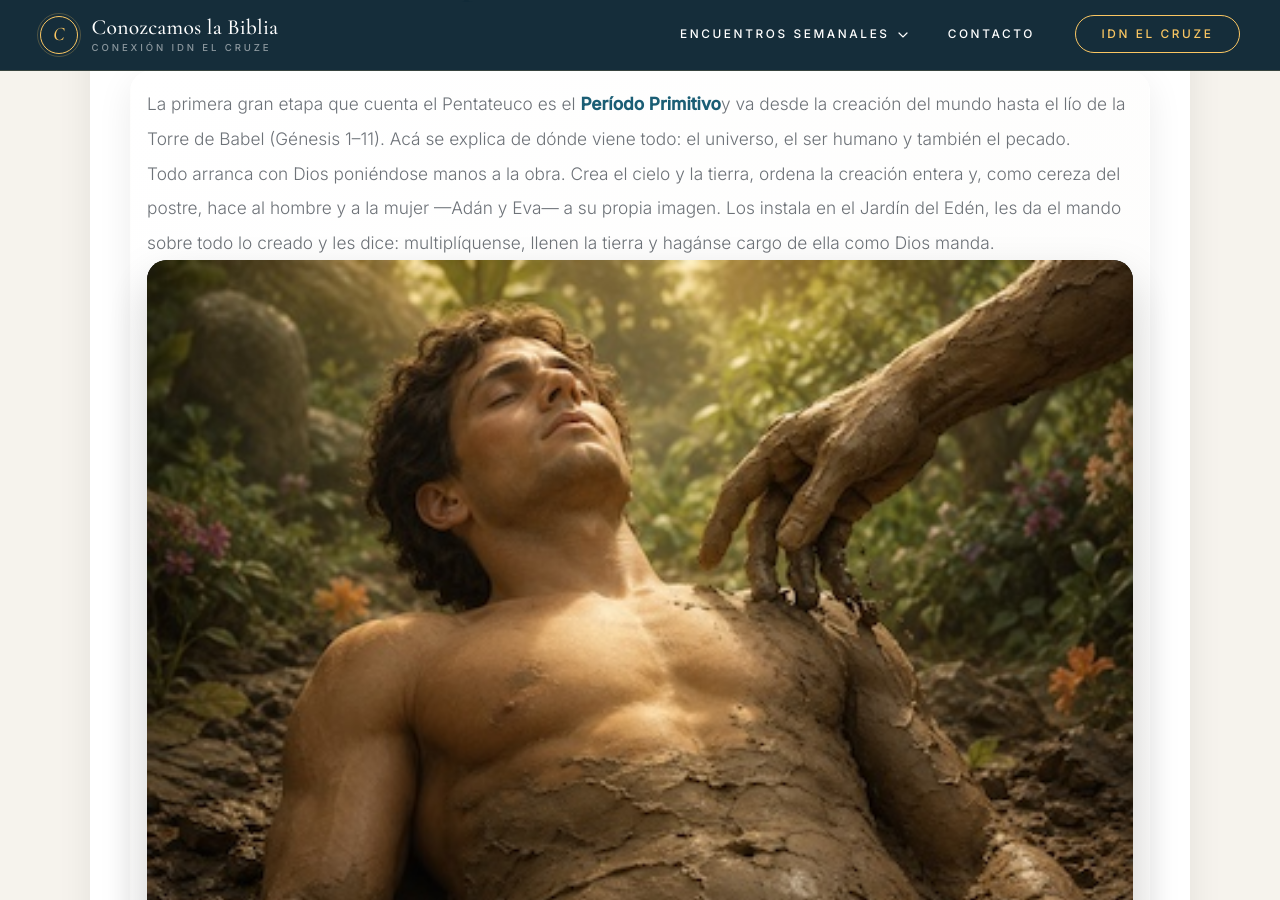
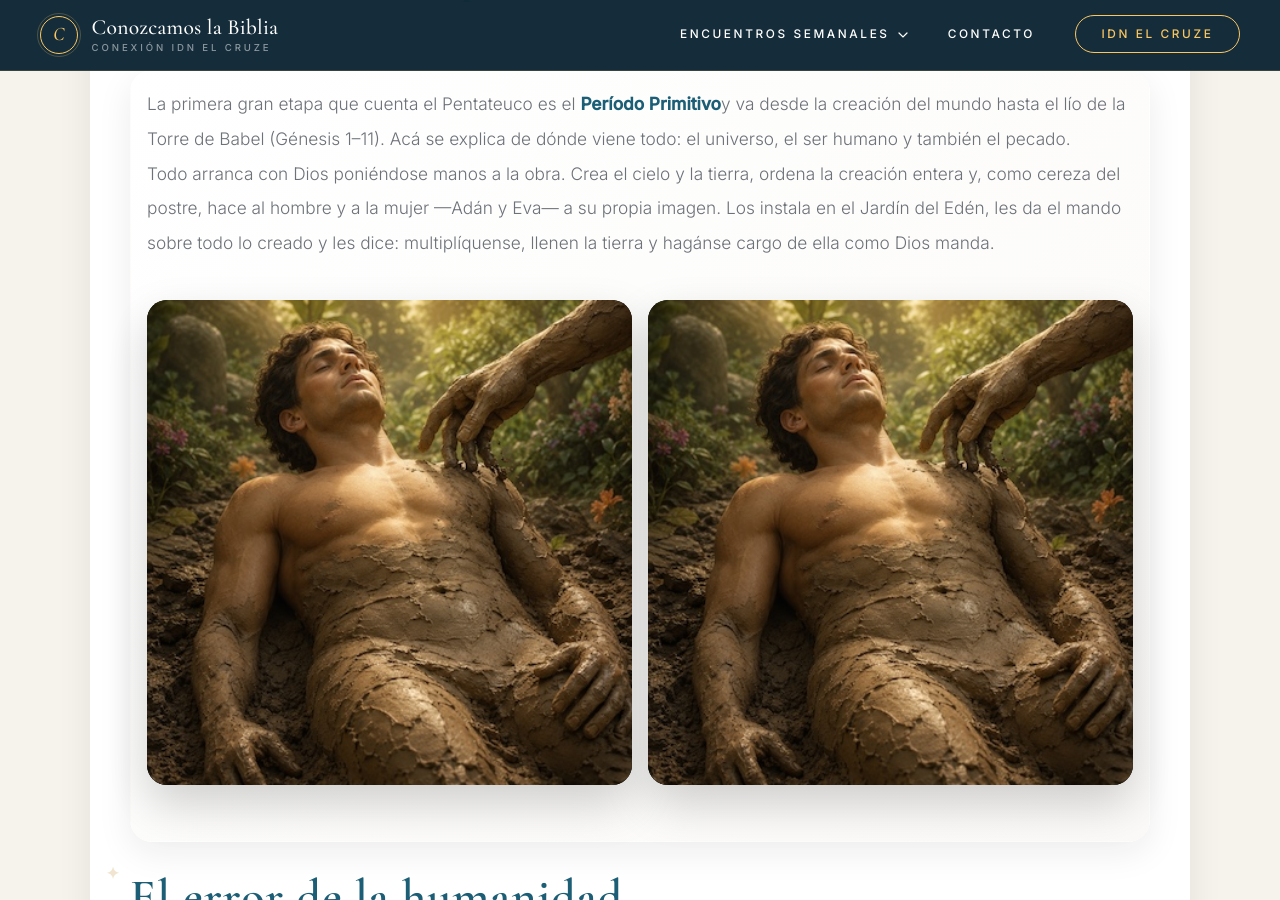
Before and after one commit to iporoma/conozcamoslabiblia, a Jekyll site: the page built from test1.html, in a window 1280 px wide and 900 px high, scrolled down 951 px. Built offline with Jekyll 4.4.1, drawn with Linux system fonts in a browser that asks for light colours.

Commit message:
Refactor image containers into a single image row

```diff
--- a/test1.html
+++ b/test1.html
@@ -24,11 +24,13 @@ css: encuentros
     <div class="intro-box">
       <p>La primera gran etapa que cuenta el Pentateuco es el <strong>Período Primitivo</strong>y va desde la creación del mundo hasta el lío de la Torre de Babel (Génesis 1–11). Acá se explica de dónde viene todo: el universo, el ser humano y también el pecado.</p>
       <p>Todo arranca con Dios poniéndose manos a la obra. Crea el cielo y la tierra, ordena la creación entera y, como cereza del postre, hace al hombre y a la mujer —Adán y Eva— a su propia imagen. Los instala en el Jardín del Edén, les da el mando sobre todo lo creado y les dice: multiplíquense, llenen la tierra y hagánse cargo de ella como Dios manda.</p>
+  <div class="image-row">
     <div class="image-container">
         <img src="https://iporoma.github.io/conozcamoslabiblia/images/2-01.jpg" alt="Etapas del periodo">
     </div>
     <div class="image-container">
         <img src="https://iporoma.github.io/conozcamoslabiblia/images/2-01.jpg" alt="Etapas del periodo">
+    </div>
   </div>
     </div>
     <h2>El error de la humanidad</h2>
```
Lines whose indentation alone changed are shown as unchanged.
